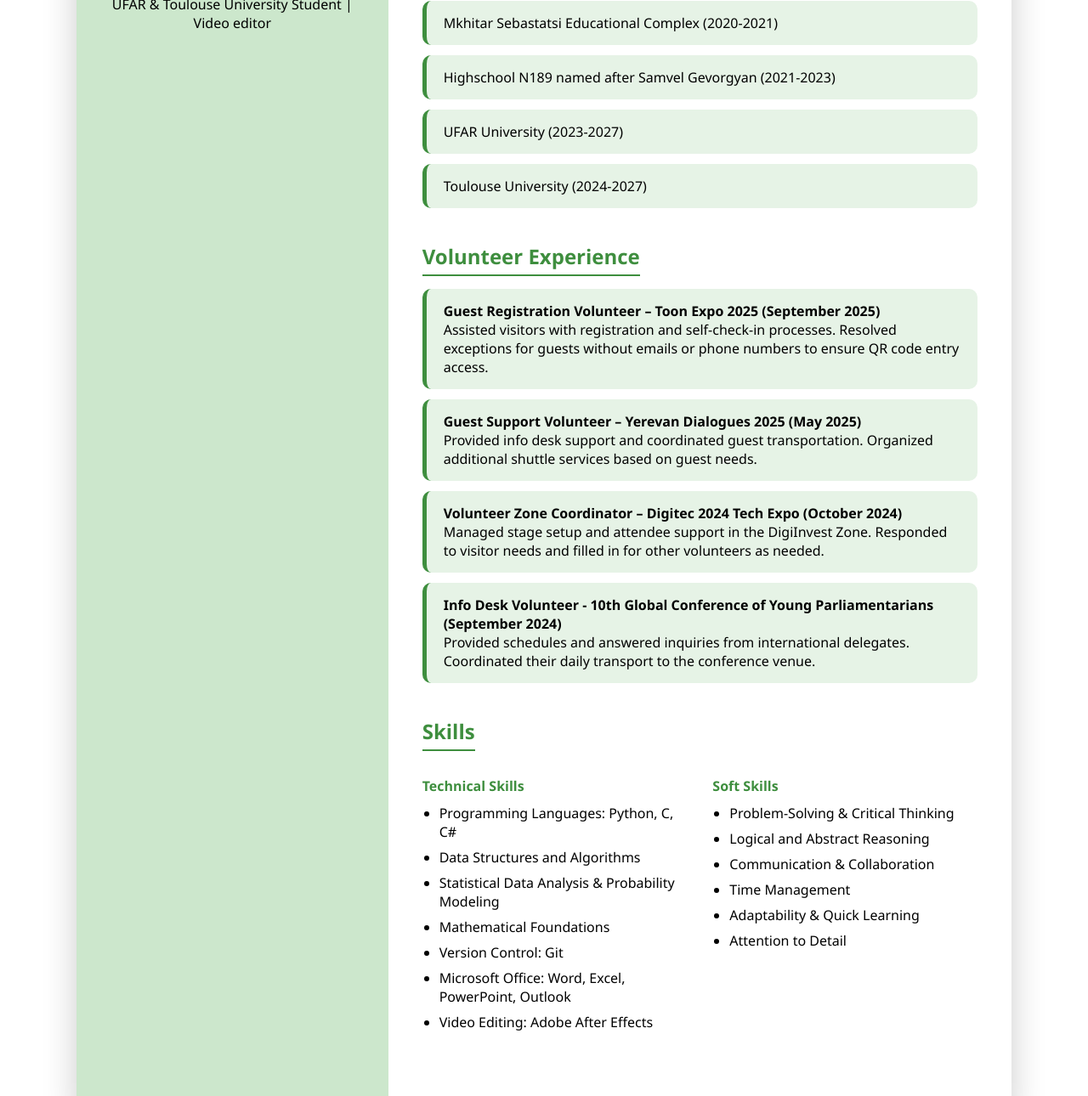
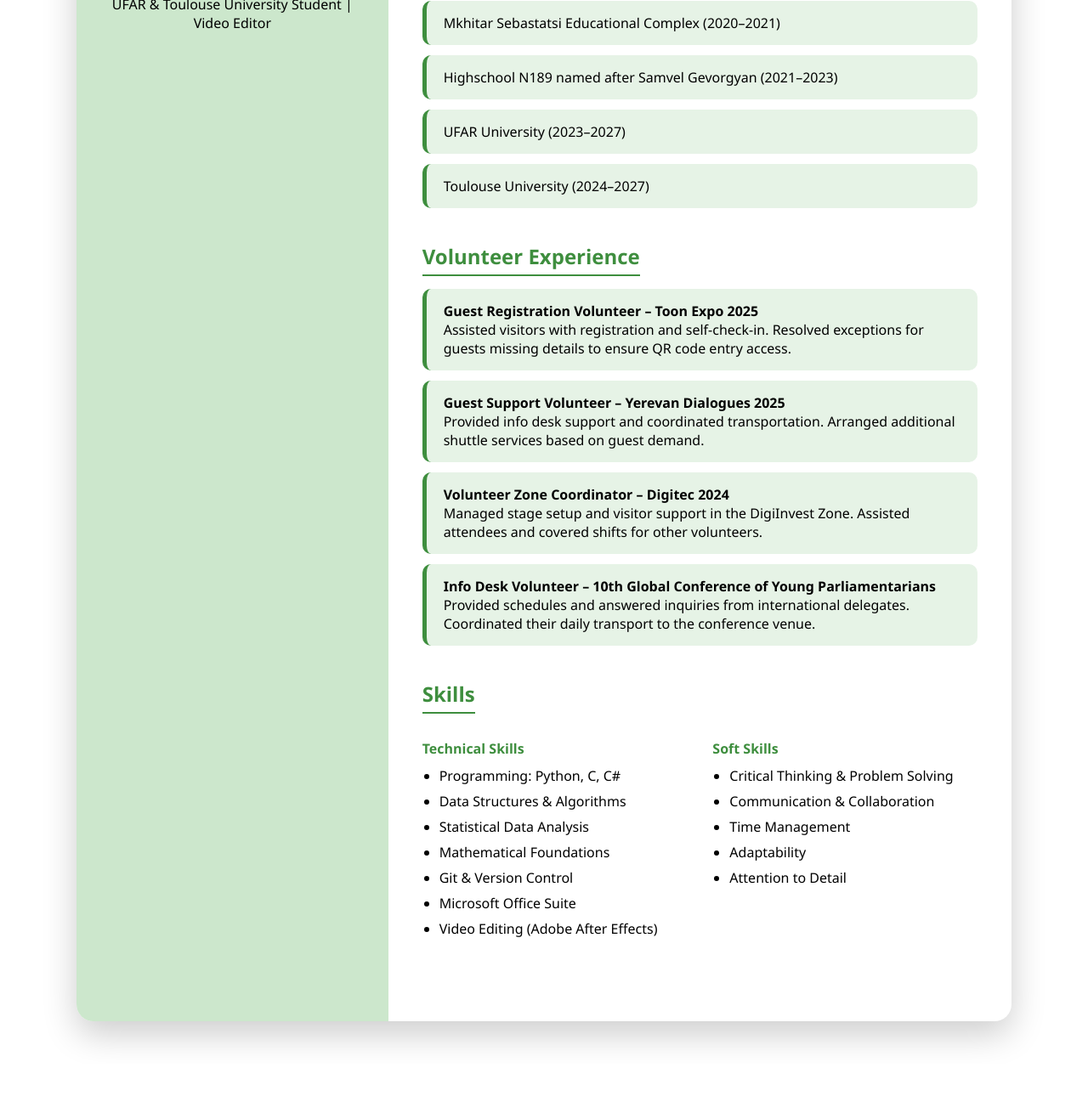
Before and after one commit to milenamayilyan/My_Website, a plain HTML site: page index.html in a window 1280 px wide. Shown: the part 379-1669 px from the top of the page at 85% size. After the commit the page ends 1631 px from the top, so only its background shows below. Drawn offline with Linux system fonts and the light colour scheme.

Commit message:
Refactor HTML comments and improve text clarity

```diff
--- a/index.html
+++ b/index.html
@@ -10,31 +10,33 @@
 
 <div class="container">
 
-    <!-- Left Panel: Profile Picture -->
+    <!-- Left Panel -->
     <div class="left-panel">
         <img src="https://i.imgur.com/vLWd4zV.jpeg" alt="Milena Mayilyan">
         <h1>Milena Mayilyan</h1>
-        <h2>UFAR & Toulouse University Student | Video editor </h2>
+        <h2>UFAR & Toulouse University Student | Video Editor</h2>
     </div>
 
-    <!-- Right Panel: Info -->
+    <!-- Right Panel -->
     <div class="right-panel">
 
         <div class="section">
             <h3>Personal Info</h3>
-            <p><strong>Location:</strong> Yerevan, Armenia</p>
-            <p><strong>Date of Birth:</strong> 03.07.2005</p>
-            <p><strong>Scholarship:</strong> Armenian Educational Foundation (2024–present)</p>
+            <div class="info-grid">
+                <p><strong>Location:</strong> Yerevan, Armenia</p>
+                <p><strong>Date of Birth:</strong> 03.07.2005</p>
+                <p><strong>Scholarship:</strong> Armenian Educational Foundation (2024–present)</p>
+            </div>
         </div>
 
         <div class="section">
             <h3>Education</h3>
             <div class="cards">
-                <div class="card">School N200 named after Leonid Azgaldyan (2011-2020)</div>
-                <div class="card">Mkhitar Sebastatsi Educational Complex (2020-2021)</div>
-                <div class="card">Highschool N189 named after Samvel Gevorgyan (2021-2023)</div>
-                <div class="card">UFAR University (2023-2027) </div>
-                <div class="card">Toulouse University (2024-2027)</div>
+                <div class="card">School N200 named after Leonid Azgaldyan (2011–2020)</div>
+                <div class="card">Mkhitar Sebastatsi Educational Complex (2020–2021)</div>
+                <div class="card">Highschool N189 named after Samvel Gevorgyan (2021–2023)</div>
+                <div class="card">UFAR University (2023–2027)</div>
+                <div class="card">Toulouse University (2024–2027)</div>
             </div>
         </div>
 
@@ -42,19 +44,19 @@
             <h3>Volunteer Experience</h3>
             <div class="cards">
                 <div class="card">
-                    <strong>Guest Registration Volunteer – Toon Expo 2025 (September 2025)</strong>
-                    <p>Assisted visitors with registration and self-check-in processes. Resolved exceptions for guests without emails or phone numbers to ensure QR code entry access.</p>
+                    <strong>Guest Registration Volunteer – Toon Expo 2025</strong>
+                    <p>Assisted visitors with registration and self-check-in. Resolved exceptions for guests missing details to ensure QR code entry access.</p>
                 </div>
                 <div class="card">
-                    <strong>Guest Support Volunteer – Yerevan Dialogues 2025 (May 2025)</strong>
-                    <p>Provided info desk support and coordinated guest transportation. Organized additional shuttle services based on guest needs.</p>
+                    <strong>Guest Support Volunteer – Yerevan Dialogues 2025</strong>
+                    <p>Provided info desk support and coordinated transportation. Arranged additional shuttle services based on guest demand.</p>
                 </div>
                 <div class="card">
-                    <strong>Volunteer Zone Coordinator – Digitec 2024 Tech Expo (October 2024)</strong>
-                    <p>Managed stage setup and attendee support in the DigiInvest Zone. Responded to visitor needs and filled in for other volunteers as needed.</p>
+                    <strong>Volunteer Zone Coordinator – Digitec 2024</strong>
+                    <p>Managed stage setup and visitor support in the DigiInvest Zone. Assisted attendees and covered shifts for other volunteers.</p>
                 </div>
                 <div class="card">
-                    <strong>Info Desk Volunteer - 10th Global Conference of Young Parliamentarians (September 2024)</strong>
+                    <strong>Info Desk Volunteer – 10th Global Conference of Young Parliamentarians</strong>
                     <p>Provided schedules and answered inquiries from international delegates. Coordinated their daily transport to the conference venue.</p>
                 </div>
             </div>
@@ -67,24 +69,23 @@
                 <div class="skills-column">
                     <h4>Technical Skills</h4>
                     <ul>
-                        <li>Programming Languages: Python, C, C#</li>
-                        <li>Data Structures and Algorithms</li>
-                        <li>Statistical Data Analysis & Probability Modeling</li>
+                        <li>Programming: Python, C, C#</li>
+                        <li>Data Structures & Algorithms</li>
+                        <li>Statistical Data Analysis</li>
                         <li>Mathematical Foundations</li>
-                        <li>Version Control: Git</li>
-                        <li>Microsoft Office: Word, Excel, PowerPoint, Outlook</li>
-                        <li>Video Editing: Adobe After Effects</li>
+                        <li>Git & Version Control</li>
+                        <li>Microsoft Office Suite</li>
+                        <li>Video Editing (Adobe After Effects)</li>
                     </ul>
                 </div>
 
                 <div class="skills-column">
                     <h4>Soft Skills</h4>
                     <ul>
-                        <li>Problem-Solving & Critical Thinking</li>
-                        <li>Logical and Abstract Reasoning</li>
+                        <li>Critical Thinking & Problem Solving</li>
                         <li>Communication & Collaboration</li>
                         <li>Time Management</li>
-                        <li>Adaptability & Quick Learning</li>
+                        <li>Adaptability</li>
                         <li>Attention to Detail</li>
                     </ul>
                 </div>
```
